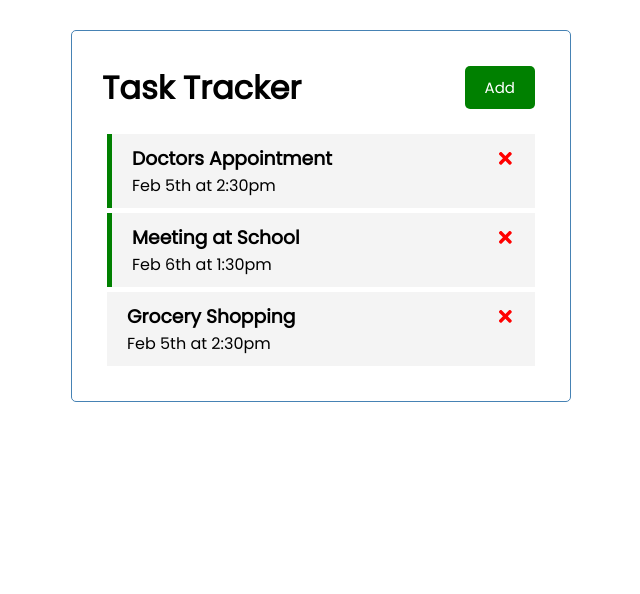
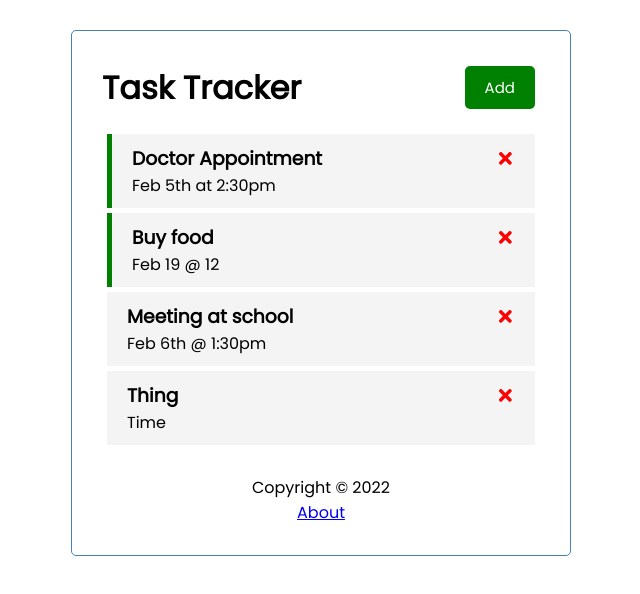
Before and after one commit to samj7792/tasktracker, a React (Create React App) app in the folder tasktracker/: page / in a window 1280 px wide. Shown: the top 594 px of the page, without its empty margins (319-959 px from the left). Built offline with nearby package versions, Linux system fonts and the light colour scheme; data requests are answered from the project's data file.

Commit message:
update to use jsonserver

```diff
--- /dev/null
+++ b/tasktracker/db.json
@@ -0,0 +1,28 @@
+{
+  "tasks": [
+    {
+      "id": 1,
+      "text": "Doctor Appointment",
+      "day": "Feb 5th at 2:30pm",
+      "reminder": true
+    },
+    {
+      "text": "Buy food",
+      "day": "Feb 19 @ 12",
+      "reminder": true,
+      "id": 3
+    },
+    {
+      "text": "Meeting at school",
+      "day": "Feb 6th @ 1:30pm",
+      "reminder": false,
+      "id": 4
+    },
+    {
+      "text": "Thing",
+      "day": "Time",
+      "reminder": false,
+      "id": 5
+    }
+  ]
+}
--- a/tasktracker/package.json
+++ b/tasktracker/package.json
@@ -6,9 +6,11 @@
     "@testing-library/jest-dom": "^5.16.2",
     "@testing-library/react": "^12.1.2",
     "@testing-library/user-event": "^13.5.0",
+    "json-server": "^0.17.0",
     "react": "^17.0.2",
     "react-dom": "^17.0.2",
     "react-icons": "^4.3.1",
+    "react-router-dom": "^6.2.1",
     "react-scripts": "5.0.0",
     "web-vitals": "^2.1.4"
   },
@@ -16,7 +18,8 @@
     "start": "react-scripts start",
     "build": "react-scripts build",
     "test": "react-scripts test",
-    "eject": "react-scripts eject"
+    "eject": "react-scripts eject",
+    "server": "json-server --watch db.json --port 5000"
   },
   "eslintConfig": {
     "extends": [
--- a/tasktracker/src/App.js
+++ b/tasktracker/src/App.js
@@ -1,65 +1,118 @@
-import { useState } from 'react';
+import { useState, useEffect } from 'react';
+import { BrowserRouter as Router, Routes, Route } from 'react-router-dom';
 import Header from './components/Header';
 import Tasks from './components/Tasks';
 import AddTask from './components/AddTask';
+import Footer from './components/Footer';
+import About from './components/About';
 
 function App() {
-  const [tasks, setTasks] = useState([
-    {
-      id: 1,
-      text: 'Doctors Appointment',
-      day: 'Feb 5th at 2:30pm',
-      reminder: true,
-    },
-    {
-      id: 2,
-      text: 'Meeting at School',
-      day: 'Feb 6th at 1:30pm',
-      reminder: true,
-    },
-    {
-      id: 3,
-      text: 'Grocery Shopping',
-      day: 'Feb 5th at 2:30pm',
-      reminder: false,
-    },
-  ]);
+  const [tasks, setTasks] = useState([]);
   const [showAddTask, setShowAddTask] = useState(false);
 
+  useEffect(() => {
+    const getTasks = async () => {
+      const tasksFromServer = await fetchTasks();
+      setTasks(tasksFromServer);
+    };
+
+    getTasks();
+  }, []);
+
+  // Fetch tasks
+  const fetchTasks = async () => {
+    const res = await fetch('http://localhost:5000/tasks');
+    const data = await res.json();
+
+    return data;
+  };
+
+  // Fetch task
+  const fetchTask = async (id) => {
+    const res = await fetch(`http://localhost:5000/tasks/${id}`);
+    const data = await res.json();
+
+    return data;
+  };
+
   // Add Task
-  const addTask = (task) => {
-    const id = Math.floor(Math.random() * 10000) + 1;
-    const newTask = { id, ...task };
-    setTasks([...tasks, newTask]);
+  const addTask = async (task) => {
+    // const id = Math.floor(Math.random() * 10000) + 1;
+    // const newTask = { id, ...task };
+    // setTasks([...tasks, newTask]);
+
+    const res = await fetch('http://localhost:5000/tasks', {
+      method: 'POST',
+      headers: { 'Content-type': 'application/json' },
+      body: JSON.stringify(task),
+    });
+
+    const data = await res.json();
+
+    setTasks([...tasks, data]);
   };
 
   // Delete task
-  const deleteTask = (id) => {
+  const deleteTask = async (id) => {
+    await fetch(`http://localhost:5000/tasks/${id}`, {
+      method: 'DELETE',
+    });
+
     setTasks(tasks.filter((task) => task.id !== id));
   };
 
   // Toggle Reminder
-  const toggleReminder = (id) => {
+  const toggleReminder = async (id) => {
+    const taskToToggle = await fetchTask(id);
+    const updTask = { ...taskToToggle, reminder: !taskToToggle.reminder };
+
+    const res = await fetch(`http://localhost:5000/tasks/${id}`, {
+      method: 'PUT',
+      headers: {
+        'Content-type': 'application/json',
+      },
+      body: JSON.stringify(updTask),
+    });
+
+    const data = await res.json();
+
     setTasks(
       tasks.map((task) =>
-        task.id === id ? { ...task, reminder: !task.reminder } : task
+        task.id === id ? { ...task, reminder: data.reminder } : task
       )
     );
   };
 
   return (
+    <Router>
       <div className='container'>
         <Header
           onAdd={() => setShowAddTask(!showAddTask)}
           showAdd={showAddTask}
         />
+        <Routes>
+          <Route
+            path='/'
+            element={
+              <>
                 {showAddTask && <AddTask onAdd={addTask} />}
                 {tasks.length > 0 ? (
-        <Tasks tasks={tasks} onDelete={deleteTask} onToggle={toggleReminder} />
+                  <Tasks
+                    tasks={tasks}
+                    onDelete={deleteTask}
+                    onToggle={toggleReminder}
+                  />
                 ) : (
                   'No Tasks'
                 )}
+              </>
+            }
+          />
+          <Route path='/about' element={<About />} />
+        </Routes>
+        <Footer />
       </div>
+    </Router>
   );
 }
 
--- /dev/null
+++ b/tasktracker/src/components/About.js
@@ -0,0 +1,12 @@
+import { Link } from 'react-router-dom';
+
+const About = () => {
+  return (
+    <div>
+      <h4>Version 1.0.0</h4>
+      <Link to='/'>Go Back</Link>
+    </div>
+  );
+};
+
+export default About;
--- /dev/null
+++ b/tasktracker/src/components/Footer.js
@@ -0,0 +1,12 @@
+import { Link } from 'react-router-dom';
+
+const Footer = () => {
+  return (
+    <footer>
+      <p>Copyright &copy; 2022</p>
+      <Link to='/about'>About</Link>
+    </footer>
+  );
+};
+
+export default Footer;
--- a/tasktracker/src/components/Header.js
+++ b/tasktracker/src/components/Header.js
@@ -1,15 +1,19 @@
 import PropTypes from 'prop-types';
+import { useLocation } from 'react-router-dom';
 import Button from './Button';
 
 const Header = ({ title, onAdd, showAdd }) => {
+  const location = useLocation();
   return (
     <header className='header'>
       <h1>{title}</h1>
-      <Button
-        color={showAdd ? 'red' : 'green'}
-        text={showAdd ? 'Close' : 'Add'}
-        onClick={onAdd}
-      />
+      {location.pathname === '/' && (
+        <Button
+          color={showAdd ? 'red' : 'green'}
+          text={showAdd ? 'Close' : 'Add'}
+          onClick={onAdd}
+        />
+      )}
     </header>
   );
 };
```
Also changed, not shown: 1 other file (tests, documents, lock files or other folders). Lines whose indentation alone changed are shown as unchanged.
